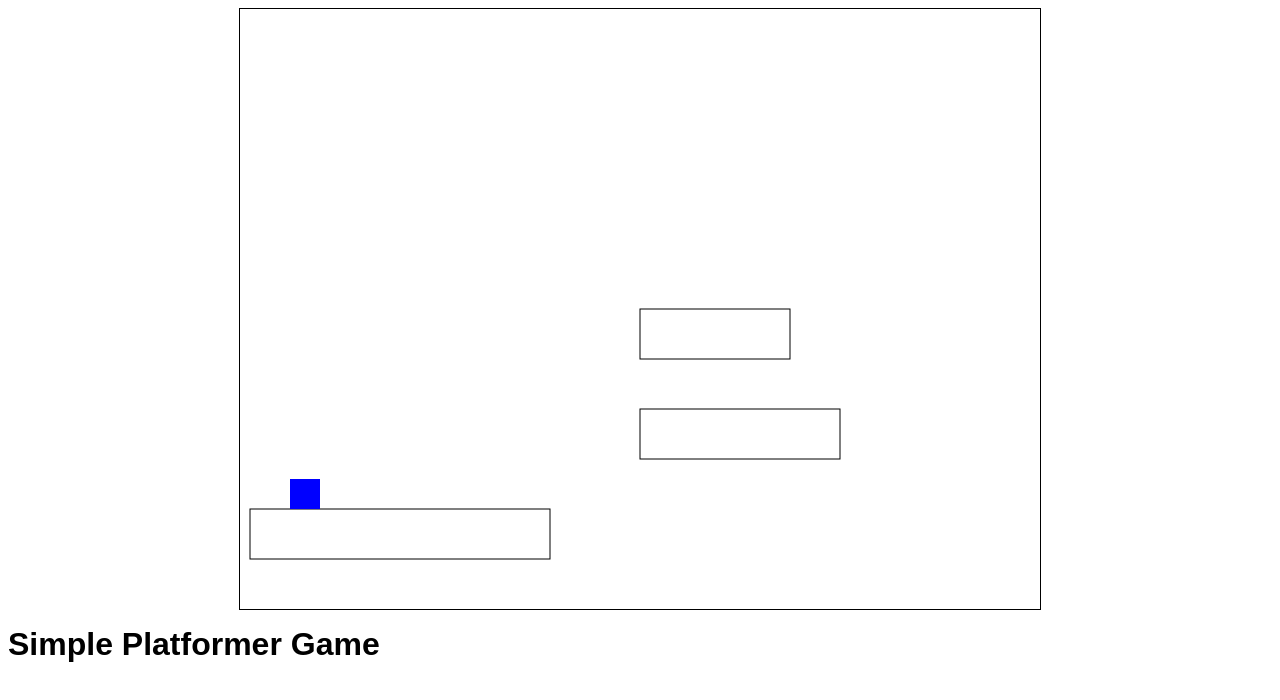
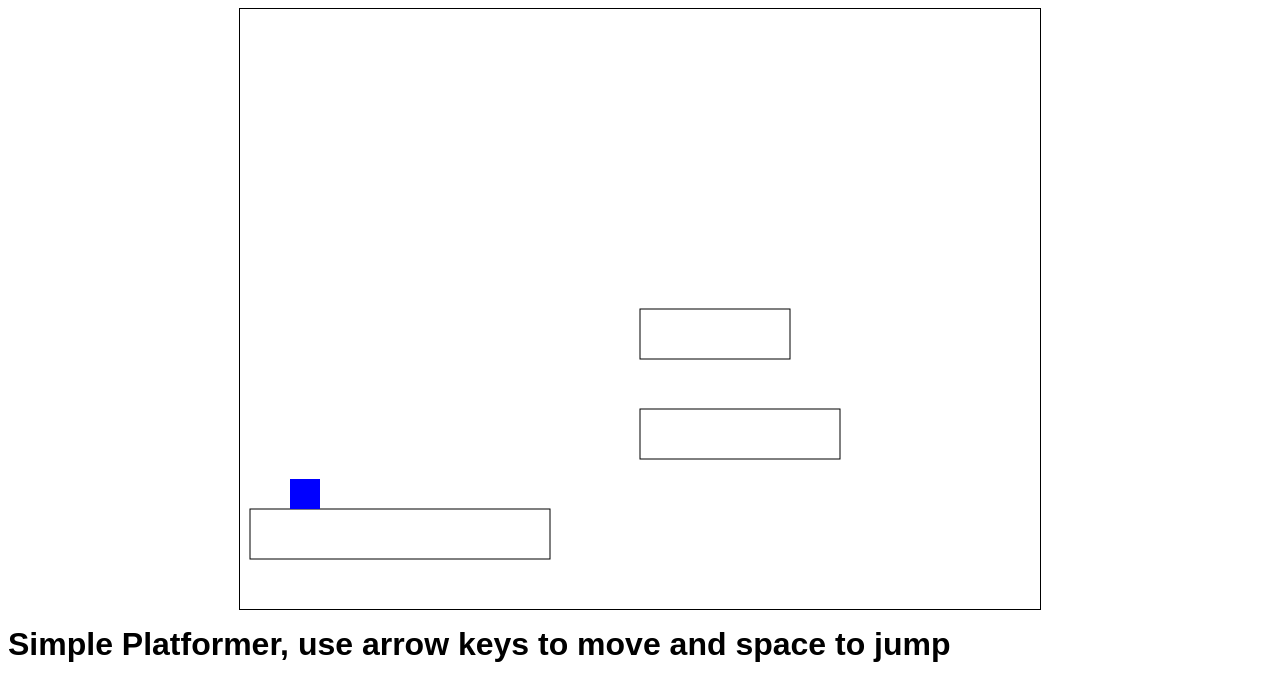
Before and after one commit to ElijahFisher03/ElijahFisher.github.io, a plain HTML site: page games folder/games.html in a window 1280 px wide. Drawn offline with Linux system fonts and the light colour scheme.

Commit message:
updated instructions

```diff
--- a/games folder/games.html
+++ b/games folder/games.html
@@ -1,7 +1,7 @@
 <canvas id="gameCanvas" width="800" height="600"></canvas>
 <link rel="stylesheet" href="gamestyle.css">
 <script src="gamelogic.js"></script>
-<h1 id="gameTitle">Simple Platformer Game</h1>
+<h1 id="gameTitle">Simple Platformer, use arrow keys to move and space to jump</h1>
 <script>
   const canvas = document.getElementById('gameCanvas');
   const ctx = canvas.getContext('2d');
```
